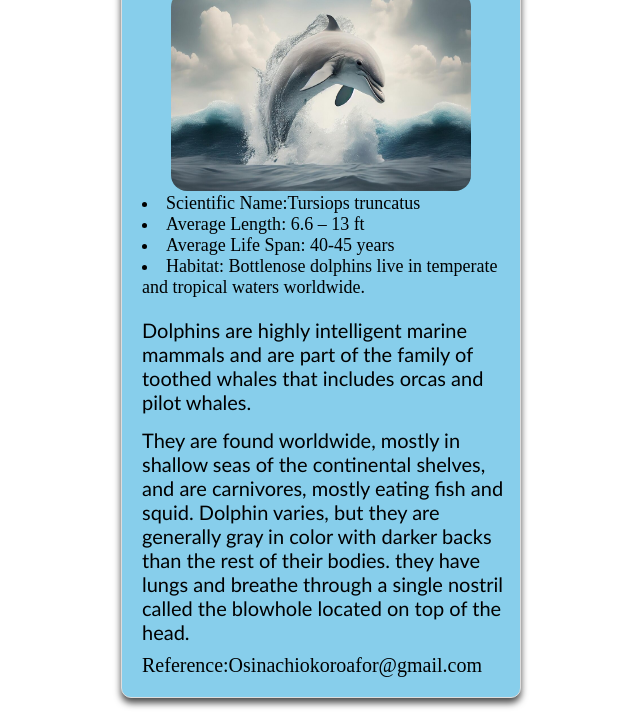
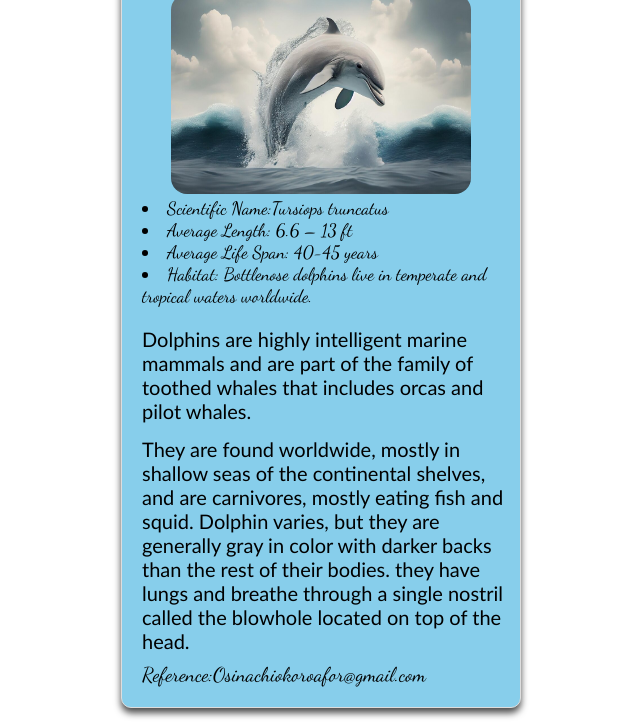
Before and after one commit to Osinachiokoroafor/My-Animal-Trading-Card, a plain HTML site: page index.html in a window 1280 px wide. Shown: the part 88-816 px from the top of the page, without its empty margins (319-959 px from the left). Drawn offline with Linux system fonts and the light colour scheme.

```diff
--- a/index.html
+++ b/index.html
@@ -3,6 +3,7 @@
 <head>
     <meta charset="UTF-8">
     <meta name="viewport" content="width=device-width, initial-scale=1.0">
+    <link href="https://fonts.googleapis.com/css2?family=Dancing+Script:wght@400;600&display=swap" rel="stylesheet">
     <title>Document</title>
     <link rel="stylesheet" href="style.css">
 </head>
```
